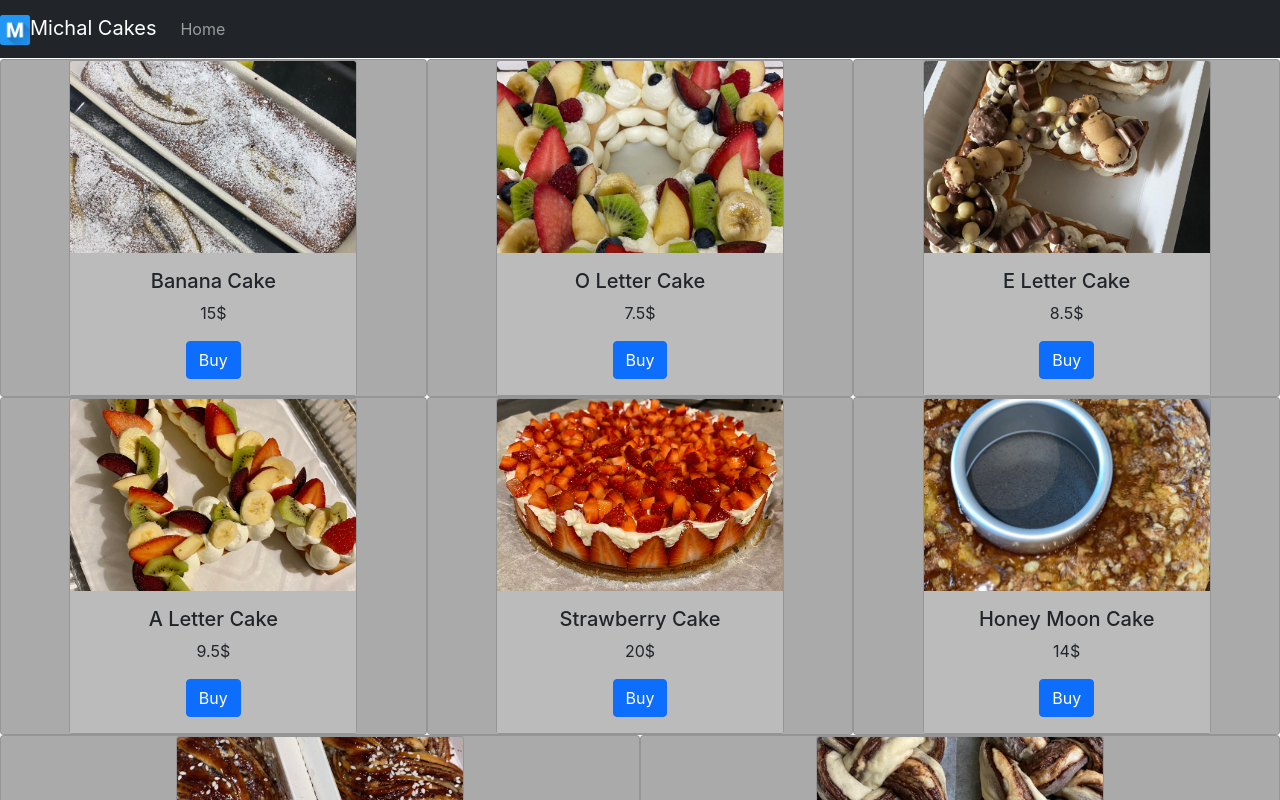
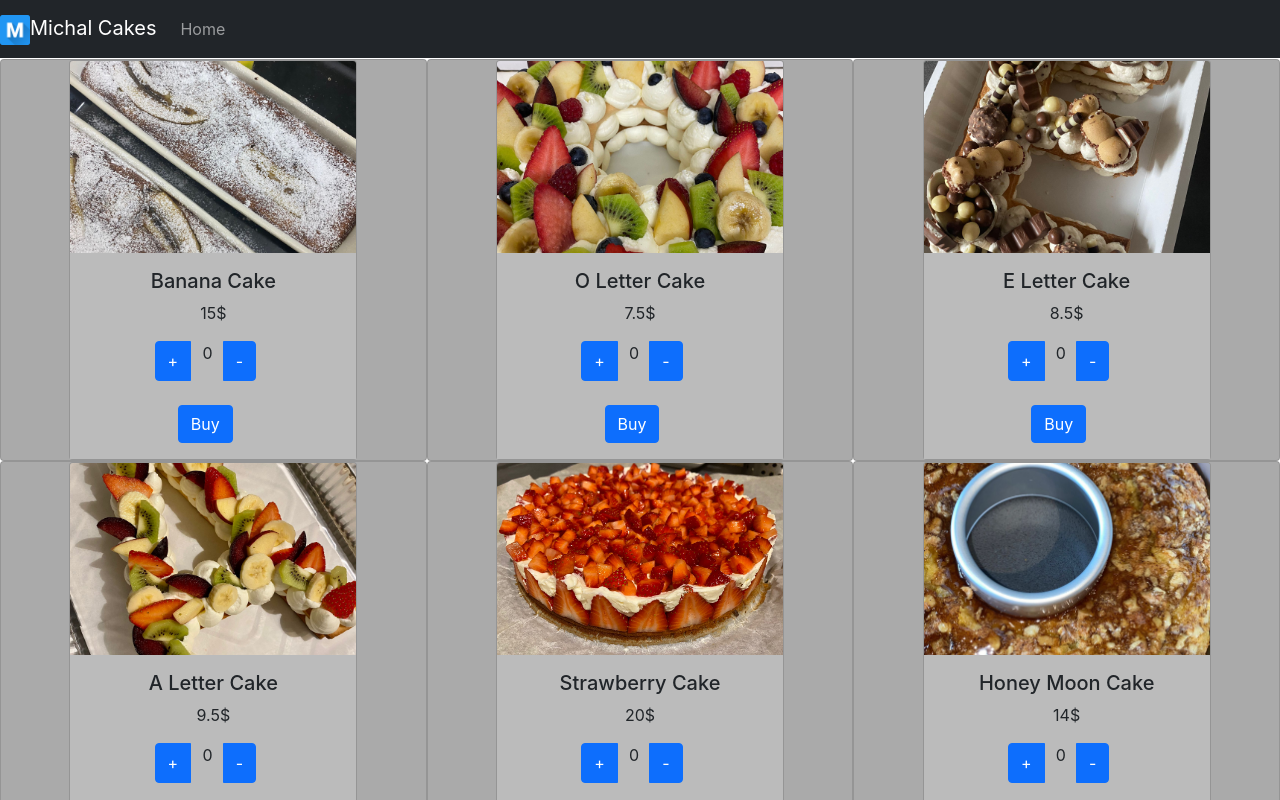
Before and after one commit to artten/michalCakes, a React (Create React App) app: page / in a window 1280 px wide. Shown: the top 800 px of the page. Built offline with nearby package versions, Linux system fonts and the light colour scheme.

Commit message:
+ - buttons added

```diff
--- a/src/App.js
+++ b/src/App.js
@@ -1,15 +1,8 @@
 import './App.css';
 import Header from './components/Header';
 import CakeCard from './components/CakeCard';
-// import Banana_Cake from "./images/Banana_Cake.jpeg"
-// import O_Letter_Cake from "./images/O_Letter_Cake.jpeg"
-// import E_Letter_Cake from "./images/E_Letter_Cake.jpeg"
-// import A_Letter_Cake from "./images/A_Letter_Cake.jpeg"
-// import Honey_Moon from "./images/Honey_Moon_Cake.jpeg"
-// import Shmarim_Cake1 from "./images/Shmarim_Cake.jpeg"
-// import Shmarim_Cake2 from "./images/Shmarim_Cake(2).jpeg"
-// import Strawberry_Cake from "./images/Strawberry_Cake.jpeg"
 import CakesDB from "./CakesDatabase.json"
+import banana from "./images/Banana_Cake.jpeg"
 
 
 function App() {
@@ -25,7 +18,7 @@ function App() {
         {
             CakesDB && CakesDB.map((item) => (
               <div key={item.id} className='card'>
-               <CakeCard name = {item.name} price = {item.price} pic={item.image}/>
+               <CakeCard name = {item.name} price = {item.price} pic={process.env.PUBLIC_URL + "/" + item.image}/>
                 </div>
               ))
         }
--- a/src/components/CakeCard.js
+++ b/src/components/CakeCard.js
@@ -1,8 +1,21 @@
 
-import { Button,Card } from 'react-bootstrap';
+import { Button,Card,ButtonGroup } from 'react-bootstrap';
+import React, { useState } from "react";
+
 
 const CakeCard = ({name,price,pic}) => {
-    console.log(pic)
+  let [item_count, setCount] = useState(0);
+  let [spaces, setSpaces] = useState("   ");
+  function increase() {
+    item_count++;
+    setCount(item_count)
+  }
+  function decrease() {
+    if (item_count != 0) {
+      item_count--;
+      setCount(item_count)
+    }
+  }
     return (
       <Card className='text-center' style={{ width: '18rem' }}>
         <Card.Img variant="top" src={pic}/>
@@ -11,7 +24,20 @@ const CakeCard = ({name,price,pic}) => {
           <Card.Text>
             {price}$
           </Card.Text>
-          <Button variant="primary">Buy</Button>
+          {/* <ButtonGroup vertical> */}
+
+            <ButtonGroup className="me-3" aria-label="First group">
+            <Button variant="primary" onClick={increase} >+</Button>
+            <Card.Text style={{ marginLeft: '.7rem', marginRight: '.7rem' }} >{item_count}</Card.Text>
+            <Button variant="primary"  onClick={decrease}>-</Button>
+            </ButtonGroup>
+            <br/>
+            <br/>
+            <ButtonGroup className="me-3" aria-label="second group">
+            <Button variant="primary">Buy</Button>
+          </ButtonGroup>
+
+          {/* </ButtonGroup> */}
         </Card.Body>
       </Card>
     )
```
